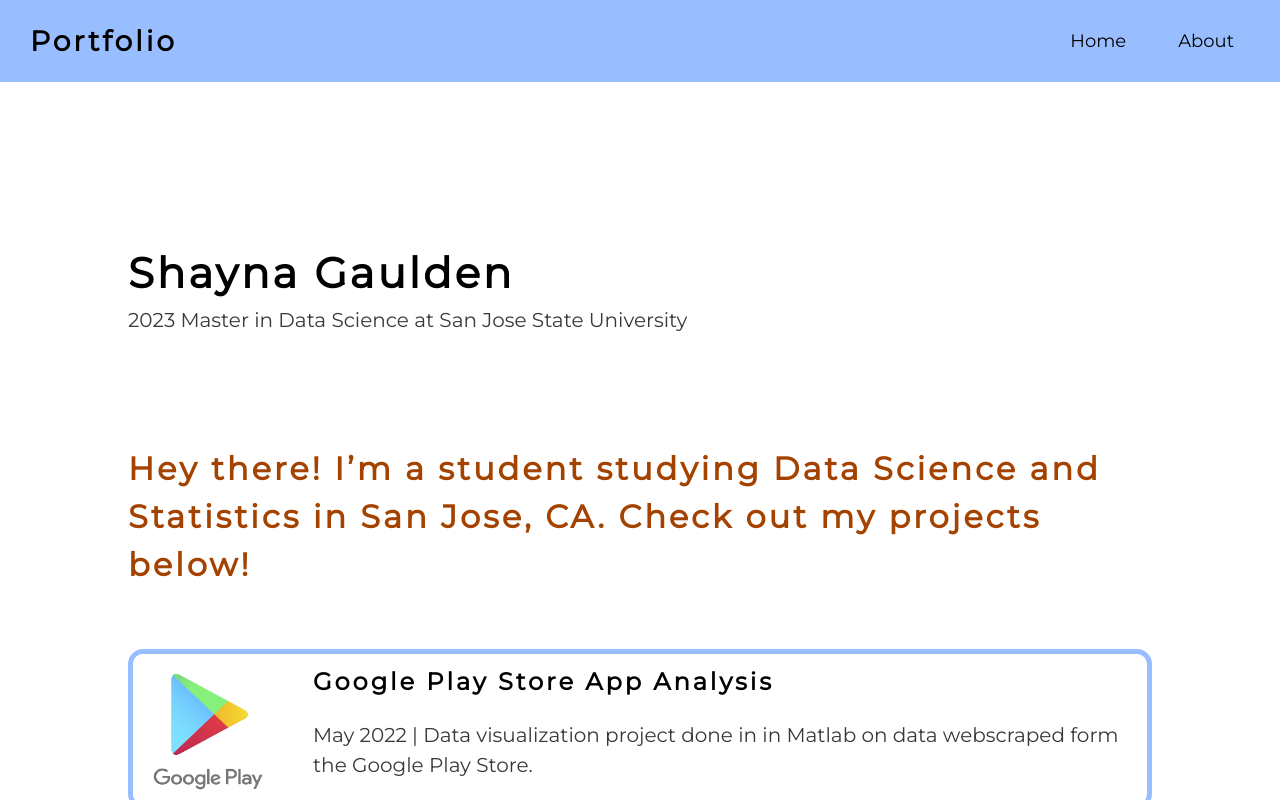
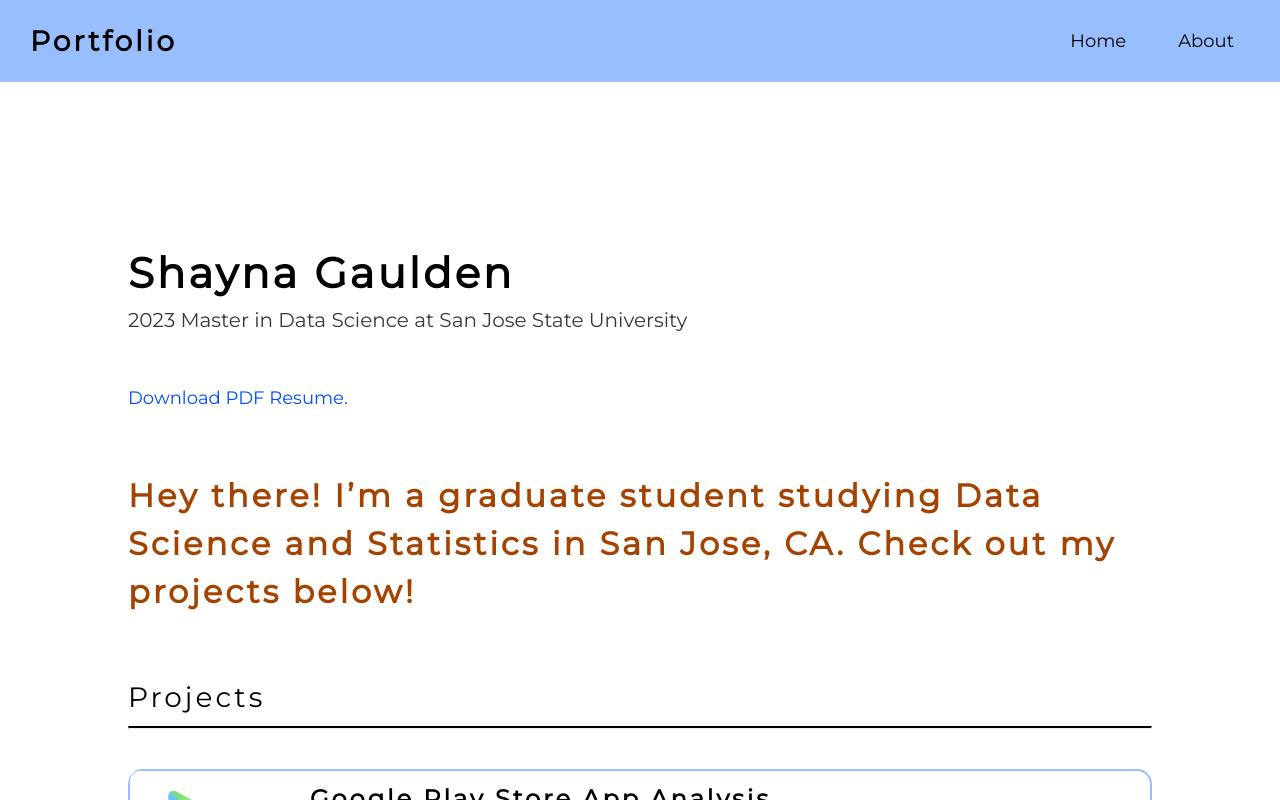
Before and after one commit to shayna-gaulden/portfolio, a React (Create React App) app: page / in a window 1280 px wide. Shown: the top 800 px of the page. Built offline with nearby package versions, Linux system fonts and the light colour scheme.

Commit message:
chaging home page

```diff
--- a/src/App.css
+++ b/src/App.css
@@ -138,7 +138,7 @@ body {
   border-radius: 15px;
   height: 150px;
   padding-right: 20px;
-  border: solid #99beff 5px;
+  border: solid #99beff 2px;
 }
 .mini-title {
   font-family: 'Montserrat', sans-serif;
@@ -370,3 +370,20 @@ body {
   display: flex;
   justify-content: center;
 }
+.margin-cont {
+  margin-left: 10%;
+  margin-right: 10%;
+}
+.home-title {
+  font-family: 'Montserrat', sans-serif;
+  font-size: 28px;
+  letter-spacing: 3px;
+  font-weight: 400;
+  color: #000000;
+  margin-top: 50px;
+  margin-bottom: 10px;
+}
+hr.basic {
+  border-top: 2px solid rgb(0, 0, 0);
+  margin-bottom: 40px;
+}
--- a/src/pages/home.js
+++ b/src/pages/home.js
@@ -4,6 +4,8 @@ import Title from "../components/title";
 import ProjPreview from "../components/proj-preview";
 import { ProjectData } from "../assets/projdata";
 import Footer from "../components/footer";
+import Resume from "../assets/images/Shayna Gaulden resume.pdf"
+
 
 const Home = () => {
     return(
@@ -14,14 +16,22 @@ const Home = () => {
                 title={"Shayna Gaulden"}
                 subtitle={"2023 Master in Data Science at San Jose State University"}
             />
+            <a href={Resume} target="_blank" rel="noreferrer" className="github-link">
+                    Download PDF Resume.
+            </a>
             <div className="title-container">
                 <header className="mid-title">
-                Hey there! I’m a student studying Data Science and Statistics in San Jose, CA. Check out my projects below!
+                Hey there! I’m a graduate student studying Data Science and Statistics in San Jose, CA. Check out my projects below!
                 </header>
             </div>
 
-            <div className="column">
 
+
+            <div className="margin-cont">
+                <text className="home-title">
+                    Projects
+                </text>
+                <hr className="basic"/>
             </div>
 
             <div className="projects-container">
```
